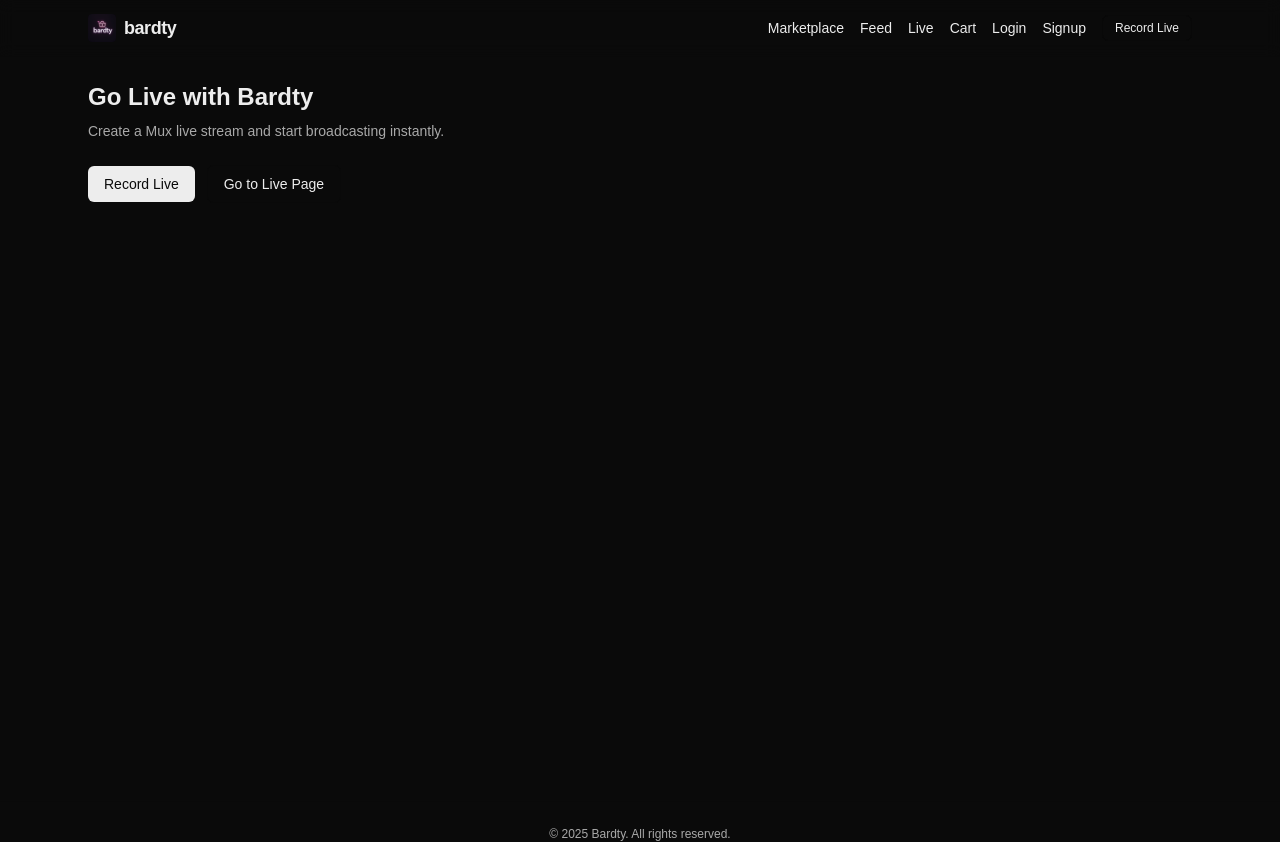
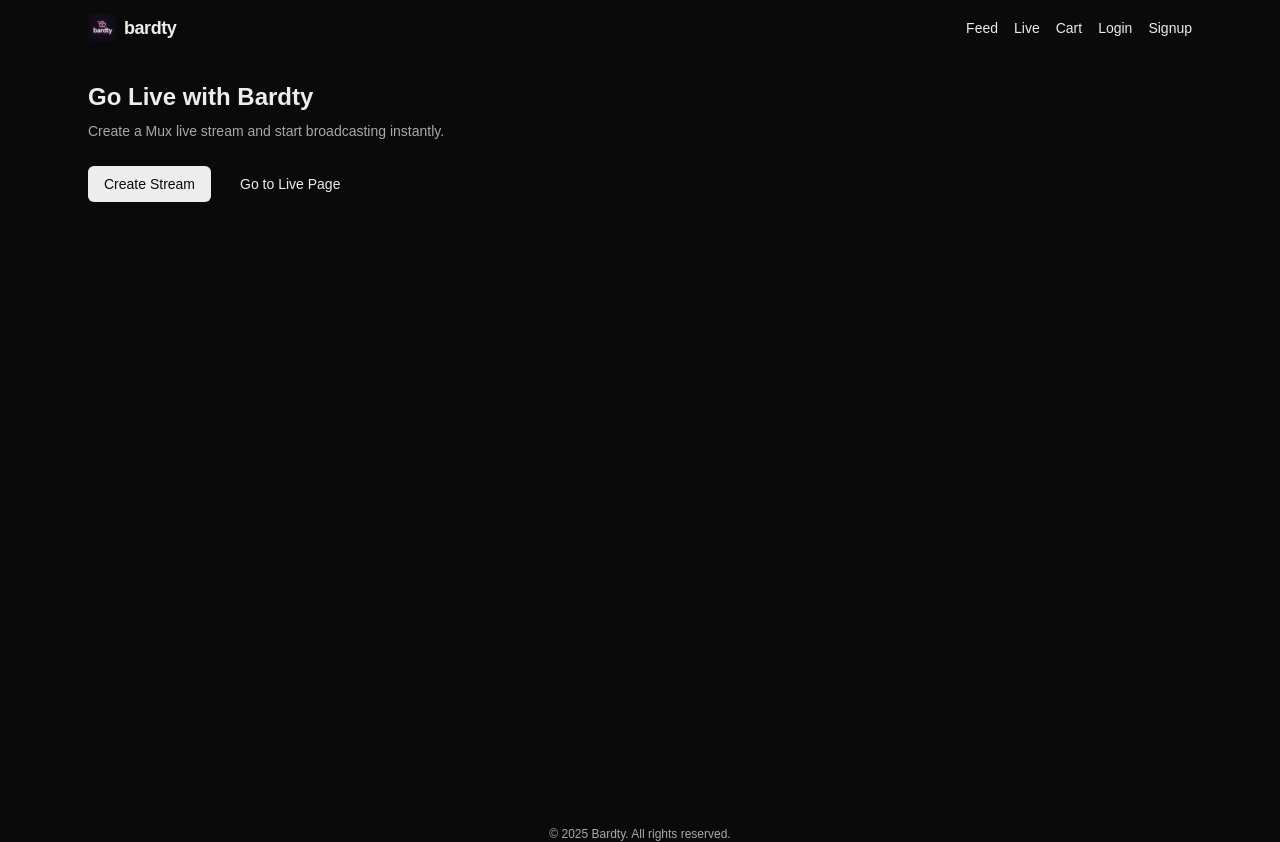
Before and after one commit to averagegio/bardty, a Next.js app: page / in a window 1280 px wide. Built offline with nearby package versions, Linux system fonts and the light colour scheme.

Commit message:
chore(nav): remove header record button; replace Marketplace with Feed; rename CTA

```diff
--- a/app/layout.js
+++ b/app/layout.js
@@ -2,7 +2,6 @@
 import Image from "next/image";
 import Link from "next/link";
 import "./globals.css";
-import RecordLiveButton from "./components/RecordLiveButton";
 
 const geistSans = Geist({
   variable: "--font-geist-sans",
@@ -40,13 +39,11 @@
               <span className="font-semibold text-lg tracking-tight">bardty</span>
             </Link>
             <nav className="flex items-center gap-4 text-sm">
-              <Link className="hover:underline" href="/marketplace">Marketplace</Link>
               <Link className="hover:underline" href="/feed">Feed</Link>
               <Link className="hover:underline" href="/live">Live</Link>
               <Link className="hover:underline" href="/cart">Cart</Link>
               <Link className="hover:underline" href="/login">Login</Link>
               <Link className="hover:underline" href="/signup">Signup</Link>
-              <RecordLiveButton />
             </nav>
           </div>
         </header>
--- a/app/page.js
+++ b/app/page.js
@@ -39,7 +39,7 @@
           onClick={createLive}
           disabled={creating}
           className="rounded-md bg-foreground text-background px-4 py-2 text-sm font-medium disabled:opacity-60"
-        >{creating ? "Creating…" : "Record Live"}</button>
+        >{creating ? "Creating…" : "Create Stream"}</button>
         <button
           onClick={() => router.push("/live")}
           className="rounded-md border px-4 py-2 text-sm hover:bg-foreground/5 border-black/[.08] dark:border-white/[.145]"
```
